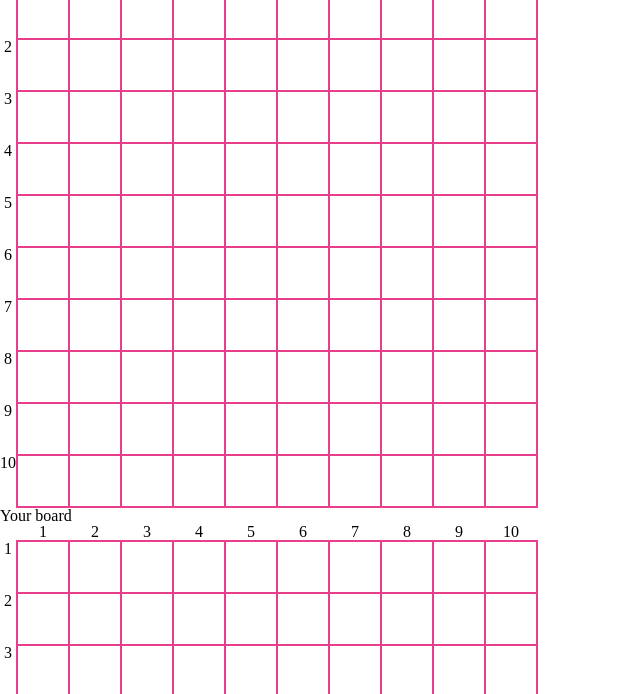
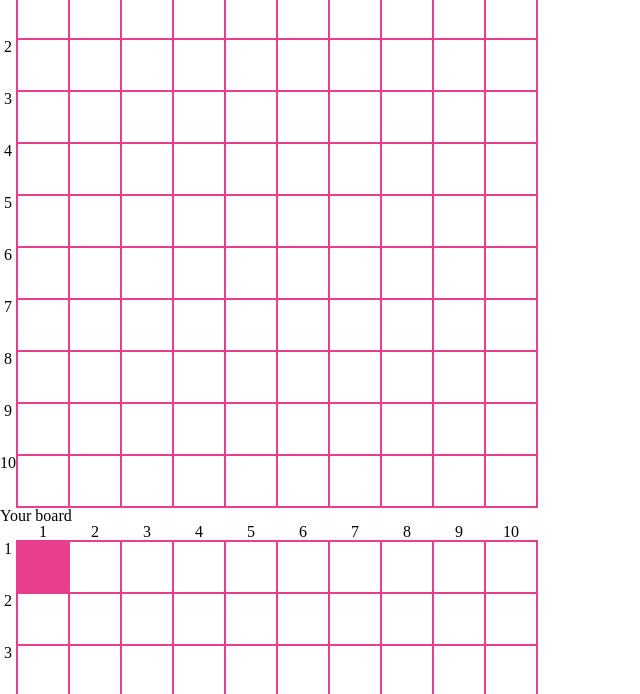
Before and after one commit to joshua112398/battleship, a website built with webpack: page dist/index.html in a window 1280 px wide. Both pictures are taken after a click on the element 43 px from the left and 671 px from the top of the page. Shown: the part 105-799 px from the top of the page, without its empty margins (0-640 px from the left). Built offline with nearby package versions, Linux system fonts and the light colour scheme.

Commit message:
Show attacked grids on display
Attacking a space on opponent's grid now visually shows it as having
been attacked. It also triggers the attack logic sequence.

```diff
--- a/src/styles/style.css
+++ b/src/styles/style.css
@@ -11,3 +11,7 @@ td {
 td.hit {
   background-color: rgb(231, 62, 141);
 }
+
+td.hit:hover {
+  background-color: rgb(231, 62, 141);
+}
--- a/src/ui.js
+++ b/src/ui.js
@@ -29,7 +29,8 @@ const UI = function UI() {
         if (clickable === true) {
           td.classList.add('clickable');
           td.addEventListener('click', () => {
-            player.attack(opponent, k, j);
+            opponent.attack(player, k, j);
+            reloadBoard(player, opponent, clickable);
           });
         }
         tr.appendChild(td);
@@ -41,9 +42,10 @@ const UI = function UI() {
     boardDOM.appendChild(table);
   };
 
-  const reloadBoard = function reloadBoard(boardDOM, player, opponent, clickable) {
-    boardDOM.removeChild();
-    loadBoard(boardDOM, player, opponent, clickable);
+  const reloadBoard = function reloadBoard(player, opponent, clickable) {
+    const boardDOM = document.querySelector(`#${player.getName()}>.board`);
+    boardDOM.removeChild(boardDOM.firstElementChild);
+    loadBoard(player, opponent, clickable);
   };
 
   return { loadBoard };
```
Also changed, not shown: README.md, dist/index.bundle.js.
